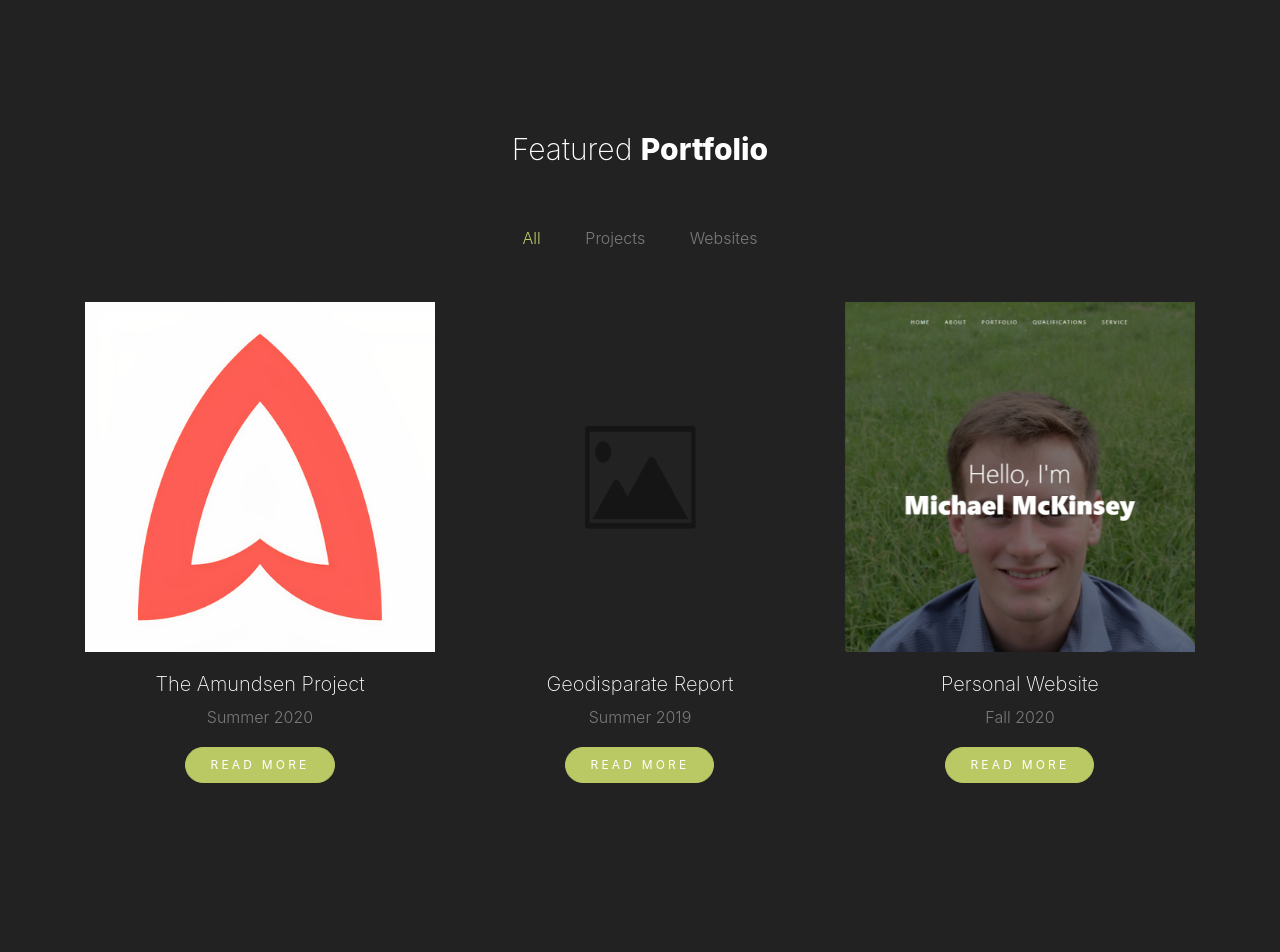
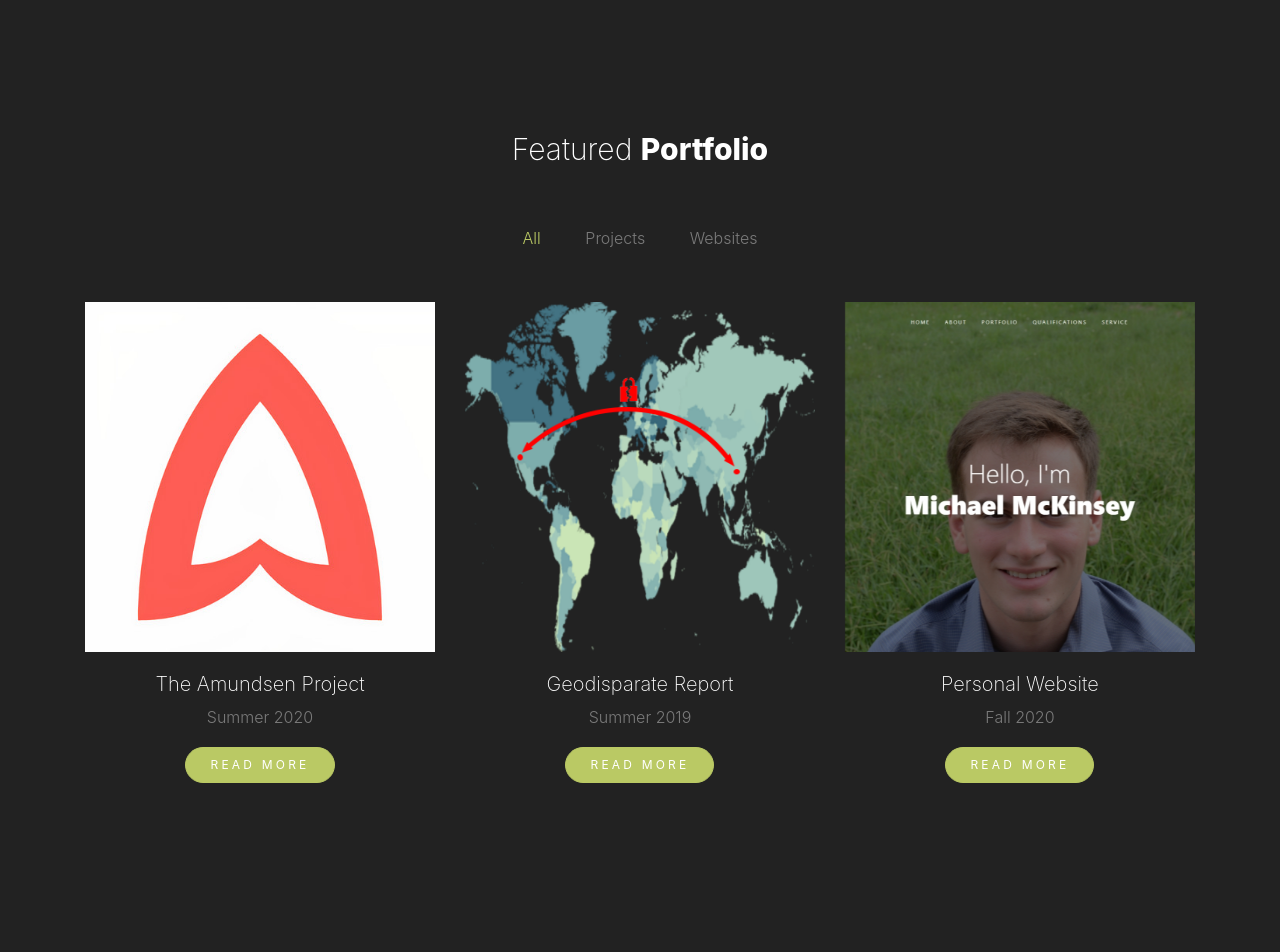
Before and after one commit to michaelmckinsey1/michaelmckinsey1.github.io, a Jekyll site: the page index.html, which Jekyll copies as it is, in a window 1280 px wide. Shown: the part 1478-2430 px from the top of the page. Built offline with Jekyll 4.4.1, drawn with Linux system fonts in a browser that asks for light colours.

Commit message:
Cleanup and bug fix

```diff
--- a/css/popup.css
+++ /dev/null
@@ -1,66 +0,0 @@
-*,
-*::after,
-*::before {
-    box-sizing: border-box;
-}
-
-.modal {
-    position: fixed;
-    top: 50%;
-    left: 50%;
-    transform: translate(-50%, -50%) scale(0);
-    transition: 200ms ease-in-out;
-    border: 1px solid black;
-    border-radius: 10px;
-    z-index: 10;
-    background-color: white;
-    width: 500px;
-    max-width: 80%;
-}
-
-.modal.active {
-    transform: translate(-50%, -50%) scale(1);
-}
-
-.modal-header {
-    padding: 10px 15px;
-    display: flex;
-    justify-content: space-between;
-    align-items: center;
-    border-bottom: 1px solid black;
-}
-
-.modal-header .title {
-    font-size: 1.25rem;
-    font-weight: bold;
-}
-
-.modal-header .close-button {
-    cursor: pointer;
-    border: none;
-    outline: none;
-    background: none;
-    font-size: 1.25rem;
-    font-weight: bold;
-}
-
-.modal-body {
-    padding: 10px 15px;
-}
-
-#overlay {
-    position: fixed;
-    opacity: 0;
-    transition: 200ms ease-in-out;
-    top: 0;
-    left: 0;
-    right: 0;
-    bottom: 0;
-    background-color: rgba(0, 0, 0, .5);
-    pointer-events: none;
-}
-
-#overlay.active {
-    opacity: 1;
-    pointer-events: all;
-}
--- a/index.html
+++ b/index.html
@@ -13,10 +13,6 @@
     <link rel="stylesheet" href="css/style.css">
 
     <link href="https://fonts.googleapis.com/css?family=Nunito+Sans:200,300,400,700" rel="stylesheet">
-
-    <link href="css/popup.css" rel="stylesheet">
-
-    <script defer src="js/popup.js"></script>
 
 </head>
 
@@ -115,33 +111,20 @@
                         <div class="relative">
                             <div class="thumb">
                                 <div class="overlay overlay-bg"></div>
-                                <a href="/portfolio/amundsen/index.html" target="_blank"><img class="image img-fluid" src="images/amundsen_upscaled.jpg" alt=""></a>
+                                <a href="portfolio/projects/amundsen.html" target="_blank"><img class="image img-fluid" src="images/amundsen_upscaled.jpg" alt=""></a>
                             </div>
                         </div>
                         <div class="p-inner">
                             <h4>The Amundsen Project</h4>
                             <p>Summer 2020</p>
                             <a href="portfolio/projects/amundsen.html" target="_blank" class="btn btn-primary px-4 py-2 btn-sm smoothscroll">Read More</a>
-                            <!--
-                            <button class="btn btn-primary px-4 py-2 btn-sm" data-modal-target="#modal">Read More</button>
-                            <div class="modal" id="modal">
-                                <div class="modal-header">
-                                    <div class="title">Example Modal</div>
-                                    <button data-close-button class="close-button">&times;</button>
-                                </div>
-                                <div class="modal-body">
-                                    Lorem ipsum dolor sit amet consectetur adipisicing elit. Esse quod alias ut illo doloremque eum ipsum obcaecati distinctio debitis reiciendis quae quia soluta totam doloribus quos nesciunt necessitatibus, consectetur quisquam accusamus ex, dolorum, dicta vel? Nostrum voluptatem totam, molestiae rem at ad autem dolor ex aperiam. Amet assumenda eos architecto, dolor placeat deserunt voluptatibus tenetur sint officiis perferendis atque! Voluptatem maxime eius eum dolorem dolor exercitationem quis iusto totam! Repudiandae nobis nesciunt sequi iure! Eligendi, eius libero. Ex, repellat sapiente!
-                                </div>
-                            </div>
-                            <div id="overlay"></div>
--->
                         </div>
                     </div>
                     <div class="single-portfolio col-sm-4 all projects">
                         <div class="relative">
                             <div class="thumb">
                                 <div class="overlay overlay-bg"></div>
-                                <a href="/portfolio/amundsen/index.html" target="_blank"><img class="image img-fluid" src="images/placeholder-image.png" alt=""></a>
+                                <a href="portfolio/projects/geodisparate.html" target="_blank"><img class="image img-fluid" src="images/geodisparate.png" alt=""></a>
                             </div>
                         </div>
                         <div class="p-inner">
@@ -154,7 +137,7 @@
                         <div class="relative">
                             <div class="thumb">
                                 <div class="overlay overlay-bg"></div>
-                                <a href="/index.html" target="_blank"><img class="image img-fluid" src="images/personal_website.jpg" alt=""></a>
+                                <a href="portfolio/websites/personal_website.html" target="_blank"><img class="image img-fluid" src="images/personal_website.jpg" alt=""></a>
                             </div>
                         </div>
                         <div class="p-inner">
--- a/js/popup.js
+++ /dev/null
@@ -1,37 +0,0 @@
-//https://github.com/WebDevSimplified/Vanilla-JavaScript-Modal
-const openModalButtons = document.querySelectorAll('[data-modal-target]')
-const closeModalButtons = document.querySelectorAll('[data-close-button]')
-const overlay = document.getElementById('overlay')
-
-openModalButtons.forEach(button => {
-    button.addEventListener('click', () => {
-        const modal = document.querySelector(button.dataset.modalTarget)
-        openModal(modal)
-    })
-})
-
-overlay.addEventListener('click', () => {
-    const modals = document.querySelectorAll('.modal.active')
-    modals.forEach(modal => {
-        closeModal(modal)
-    })
-})
-
-closeModalButtons.forEach(button => {
-    button.addEventListener('click', () => {
-        const modal = button.closest('.modal')
-        closeModal(modal)
-    })
-})
-
-function openModal(modal) {
-    if (modal == null) return
-    modal.classList.add('active')
-    overlay.classList.add('active')
-}
-
-function closeModal(modal) {
-    if (modal == null) return
-    modal.classList.remove('active')
-    overlay.classList.remove('active')
-}
--- a/portfolio/projects/amundsen.html
+++ b/portfolio/projects/amundsen.html
@@ -68,7 +68,7 @@
         </p>
     </div>
     <div class="center">
-        <a href="/~michaelmckinsey" class="btn btn-primary px-4 py-2 btn-sm smoothscroll">Back to Home</a>
+        <a href="/index.html" class="btn btn-primary px-4 py-2 btn-sm smoothscroll">Back to Home</a>
     </div>
 
 </body></html>
--- a/portfolio/projects/geodisparate.html
+++ b/portfolio/projects/geodisparate.html
@@ -33,7 +33,7 @@
         <p><i>This page is under construction</i></p>
     </div>
     <div class="center">
-        <a href="/~michaelmckinsey" class="btn btn-primary px-4 py-2 btn-sm smoothscroll">Back to Home</a>
+        <a href="/index.html" class="btn btn-primary px-4 py-2 btn-sm smoothscroll">Back to Home</a>
     </div>
 
 
--- a/portfolio/websites/personal_website.html
+++ b/portfolio/websites/personal_website.html
@@ -33,7 +33,7 @@
         <p><i>This page is under construction</i></p>
     </div>
     <div class="center">
-        <a href="/~michaelmckinsey" class="btn btn-primary px-4 py-2 btn-sm smoothscroll">Back to Home</a>
+        <a href="/index.html" class="btn btn-primary px-4 py-2 btn-sm smoothscroll">Back to Home</a>
     </div>
 
 
```
